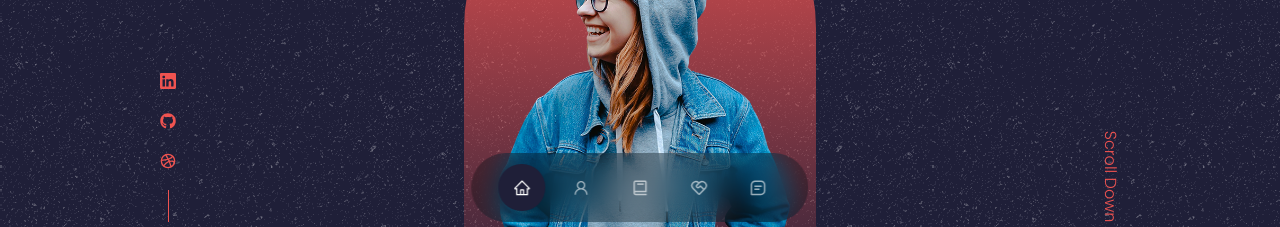
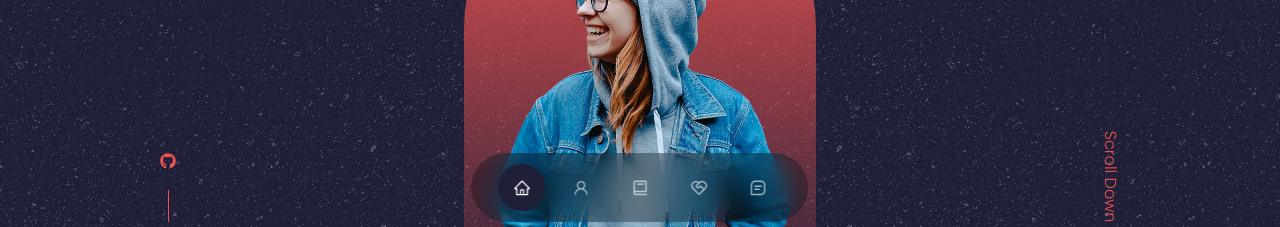
Before and after one commit to matthewmics/me, a React (Create React App) app: page / in a window 1280 px wide. Shown: the part 530-757 px from the top of the page. Built offline with nearby package versions, Linux system fonts and the light colour scheme.

Commit message:
Hide linkedin and dribbble

```diff
--- a/src/components/header/HeaderSocials.jsx
+++ b/src/components/header/HeaderSocials.jsx
@@ -6,9 +6,9 @@ import { FiDribbble } from 'react-icons/fi'
 const HeaderSocials = () => {
     return (
         <div className="header__socials">
-            <a href="https://linkedin.com" target="_blank"><BsLinkedin /></a>
-            <a href="https://github.com" target="_blank"><FaGithub /></a>
-            <a href="https://dribble.com" target="_blank"><FiDribbble /></a>
+            <a href="https://github.com/matthewmics" target="_blank"><FaGithub /></a>
+            {/* <a href="https://linkedin.com" target="_blank"><BsLinkedin /></a>
+            <a href="https://dribble.com" target="_blank"><FiDribbble /></a> */}
         </div>
     )
 }
```
